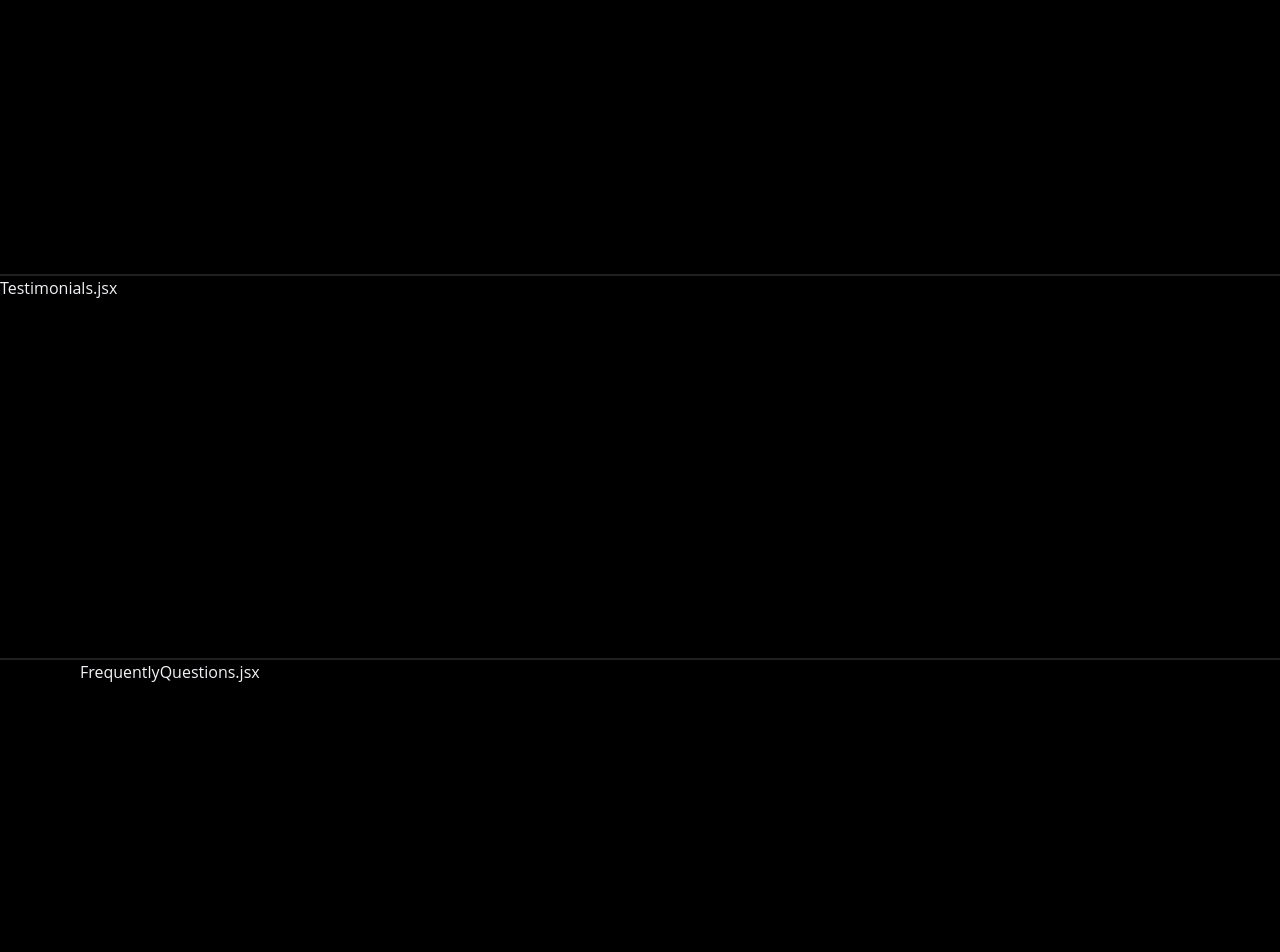
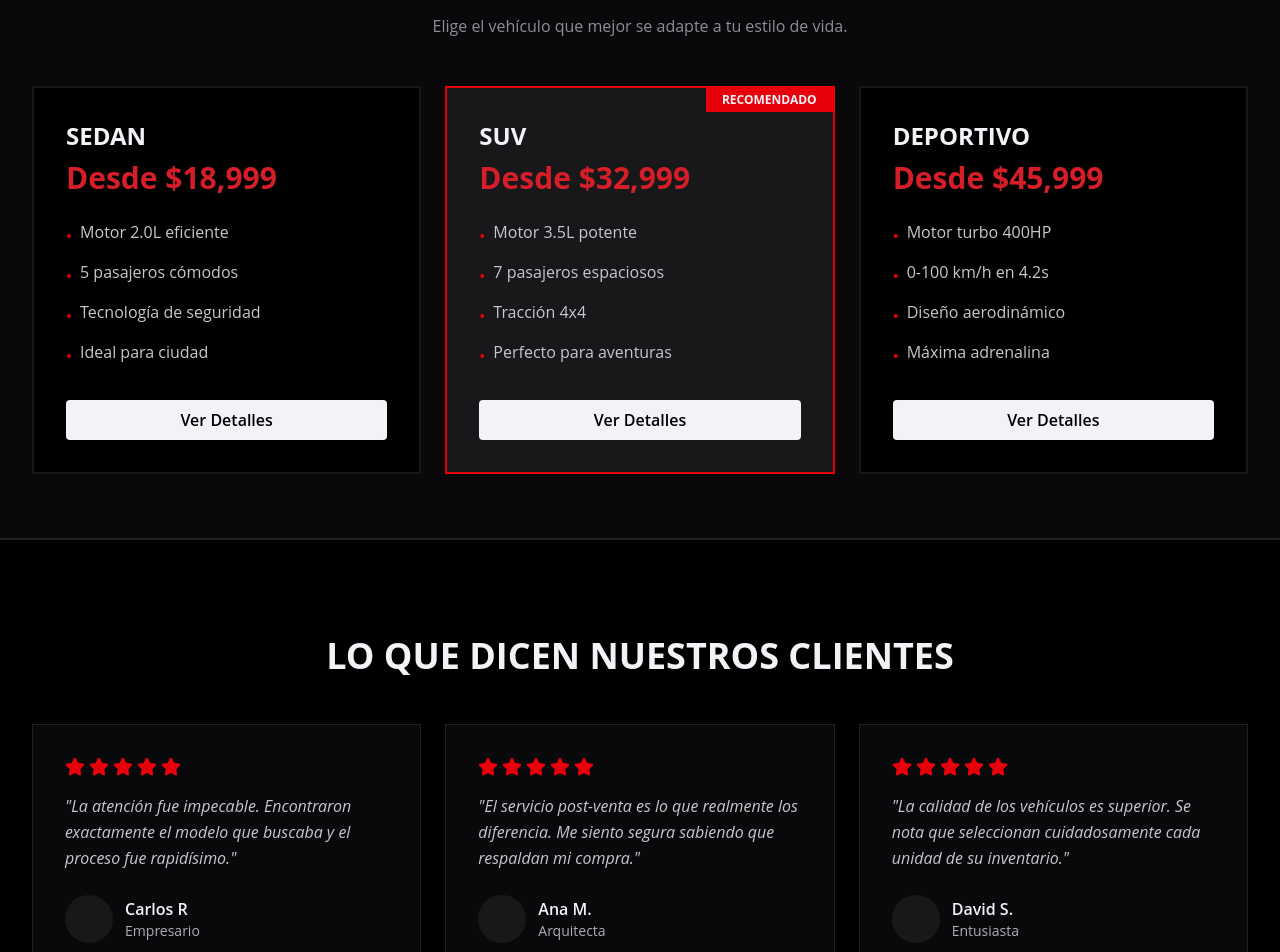
Before and after one commit to JeferssonTrejos/LegendaryMotorsport, a React (Vite) app: page / in a window 1280 px wide. Shown: the part 940-1892 px from the top of the page. Built offline with nearby package versions, Linux system fonts and the light colour scheme.

Commit message:
feat: Implement dynamic vehicle showcase and testimonials sections using a new shared TitleSection component.

```diff
--- a/src/components/home/Testimonials.jsx
+++ b/src/components/home/Testimonials.jsx
@@ -1,8 +1,57 @@
+import { Star } from 'lucide-react';
+import data from '../../data/data.json';
+import { TitleSection } from './TitleSection';
+
 const Testimonials = () => {
+  const { title, testimonials } = data.home.testimonials_section;
+
   return (
-    <div className="container mx-auto border-b-2 border-custom-black-4 min-h-96">
-      Testimonials.jsx
-    </div>
+    <section className="container mx-auto border-b-2 border-custom-black-4 min-h-96 py-24">
+      <div className="max-w-7xl mx-auto px-4 sm:px-6 lg:px-8">
+        {/* Título */}
+        <TitleSection
+          title={title}
+        />
+
+        {/* Grid de Testimonios */}
+        <div className="grid grid-cols-1 md:grid-cols-3 gap-6">
+          {testimonials.map((testimonial, index) => (
+            <div
+              key={index}
+              className="bg-custom-black-2 p-8 border border-custom-black-4 hover:border-custom-red-3 transition-colors"
+            >
+              {/* Estrellas */}
+              <div className="flex gap-1 mb-4">
+                {[...Array(5)].map((_, i) => (
+                  <Star
+                    key={i}
+                    className="w-5 h-5 fill-custom-red-1 text-custom-red-1"
+                  />
+                ))}
+              </div>
+
+              {/* Reseña */}
+              <p className="text-custom-white-3 italic mb-6 leading-relaxed">
+                "{testimonial.review}"
+              </p>
+
+              {/* Cliente */}
+              <div className="flex items-center gap-3">
+                <div className="w-12 h-12 bg-custom-black-3 rounded-full"></div>
+                <div>
+                  <p className="text-custom-white-1 font-semibold">
+                    {testimonial.client}
+                  </p>
+                  <p className="text-custom-white-4 text-sm">
+                    {testimonial.clientType}
+                  </p>
+                </div>
+              </div>
+            </div>
+          ))}
+        </div>
+      </div>
+    </section>
   );
 };
 
--- /dev/null
+++ b/src/components/home/TitleSection.jsx
@@ -0,0 +1,17 @@
+export const TitleSection = ({ title, subtitle }) => {
+    return (
+        <div className="text-center mb-12">
+            {title && (
+                <h2 className="text-3xl md:text-4xl font-bold text-custom-white-1 mb-4">
+                    {title}
+                </h2>
+            )}
+            {subtitle && (
+                <p className="text-custom-white-5 text-base">
+                    {subtitle}
+                </p>
+            )}
+        </div>
+    );
+};
+//
--- a/src/components/home/VehicleShowcase.jsx
+++ b/src/components/home/VehicleShowcase.jsx
@@ -1,9 +1,75 @@
+
+import { Link } from 'react-router-dom';
+import data from '../../data/data.json';
+import { TitleSection } from './TitleSection';
+
 const VehicleShowcase = () => {
+  const { title, options } = data.home.Our_vehicles;
+
   return (
-    /* Notas: no quitar px-20 (padding horizontal) */
-    <div className="border-b-2 border-custom-black-4 px-20 min-h-96">
-      VehicleShowcase.jsx
-    </div>
+    <section className="bg-custom-black-2 border-b-2 border-t-2 border-custom-black-4  py-16">
+      <div className="max-w-7xl mx-auto px-4 sm:px-6 lg:px-8">
+        <TitleSection
+          title={title}
+          subtitle="Elige el vehículo que mejor se adapte a tu estilo de vida." />
+
+        {/* Grid de Vehículos */}
+        <div className="grid grid-cols-1 md:grid-cols-3 gap-6">
+          {options.map((vehicle, index) => {
+            const isRecommended = vehicle.type === 'SUV';
+
+            return (
+              <div
+                key={index}
+                className={`p-8 relative border-2 hover:border-custom-red-3 transition-colors
+                  ${isRecommended ?
+                    'bg-custom-black-3 border-custom-red-1 '
+                    : 'bg-custom-black-1  border-custom-black-3 '
+                  }`}
+              >
+                {/* Badge Recomendado */}
+                {isRecommended && (
+                  <div className="absolute top-0 right-0 bg-custom-red-1 text-custom-white-1 px-4 py-1 text-xs font-bold ">
+                    RECOMENDADO
+                  </div>
+                )}
+
+                {/* Tipo de Vehículo */}
+                <h3 className="text-2xl font-bold text-custom-white-1 mb-2">
+                  {vehicle.type}
+                </h3>
+
+                {/* Precio */}
+                <p className="text-3xl font-bold text-custom-red-2 mb-6">
+                  {vehicle.detail}
+                </p>
+
+                {/* Features */}
+                <ul className="space-y-3 mb-8">
+                  {vehicle.features.map((feature, featureIndex) => (
+                    <li
+                      key={featureIndex}
+                      className="flex items-start gap-2 text-custom-white-3 text-base"
+                    >
+                      <span className="text-custom-red-1 mt-1">•</span>
+                      <span>{feature}</span>
+                    </li>
+                  ))}
+                </ul>
+
+                {/* Botón */}
+                <Link
+                  to={`/catalogo?tipo=${vehicle.type.toLowerCase()}`}
+                  className="block w-full bg-custom-white-1 text-custom-black-1 text-center py-2 rounded font-semibold hover:bg-custom-white-3 transition-colors"
+                >
+                  Ver Detalles
+                </Link>
+              </div>
+            );
+          })}
+        </div>
+      </div>
+    </section>
   );
 };
 
```
